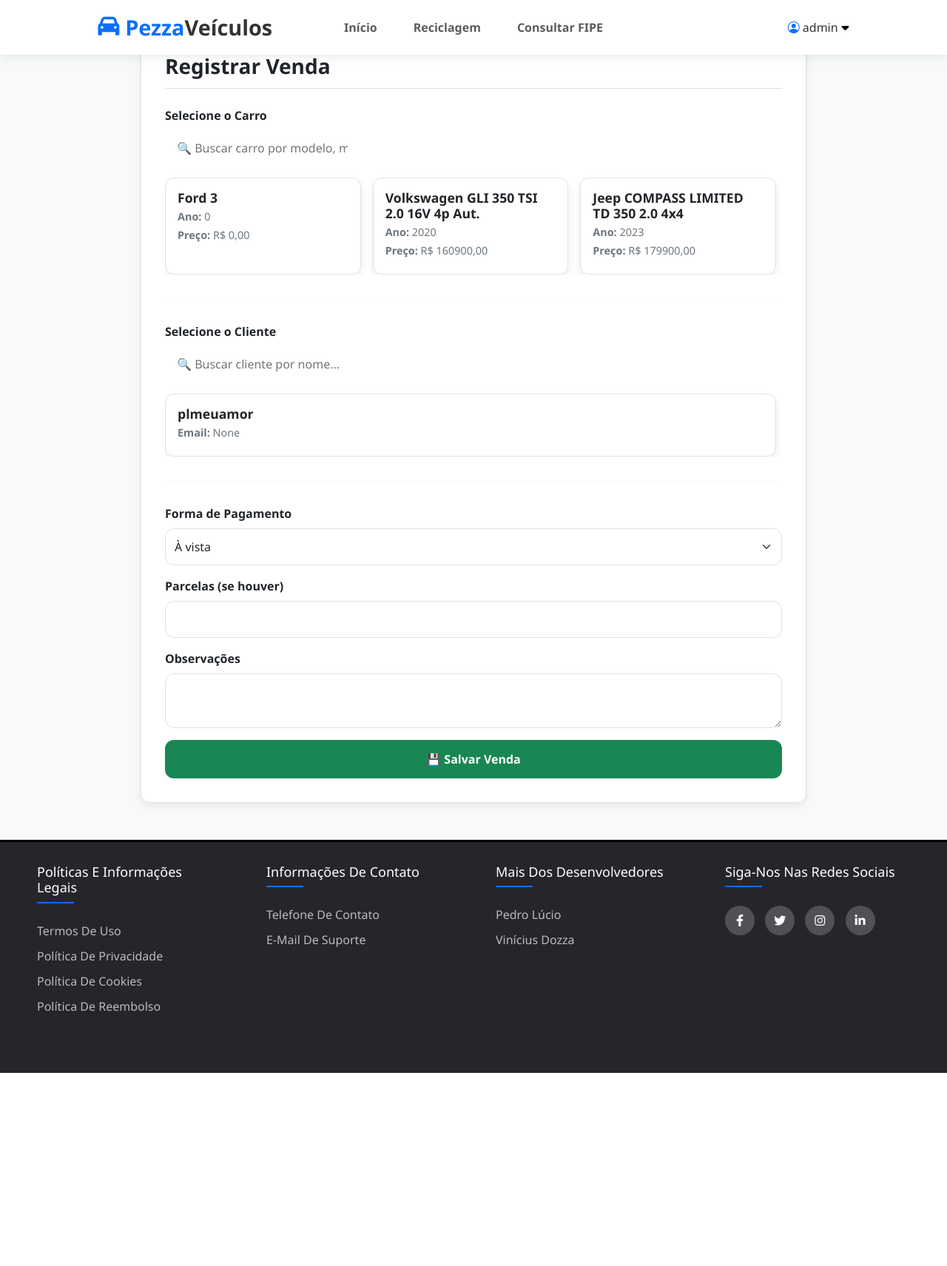
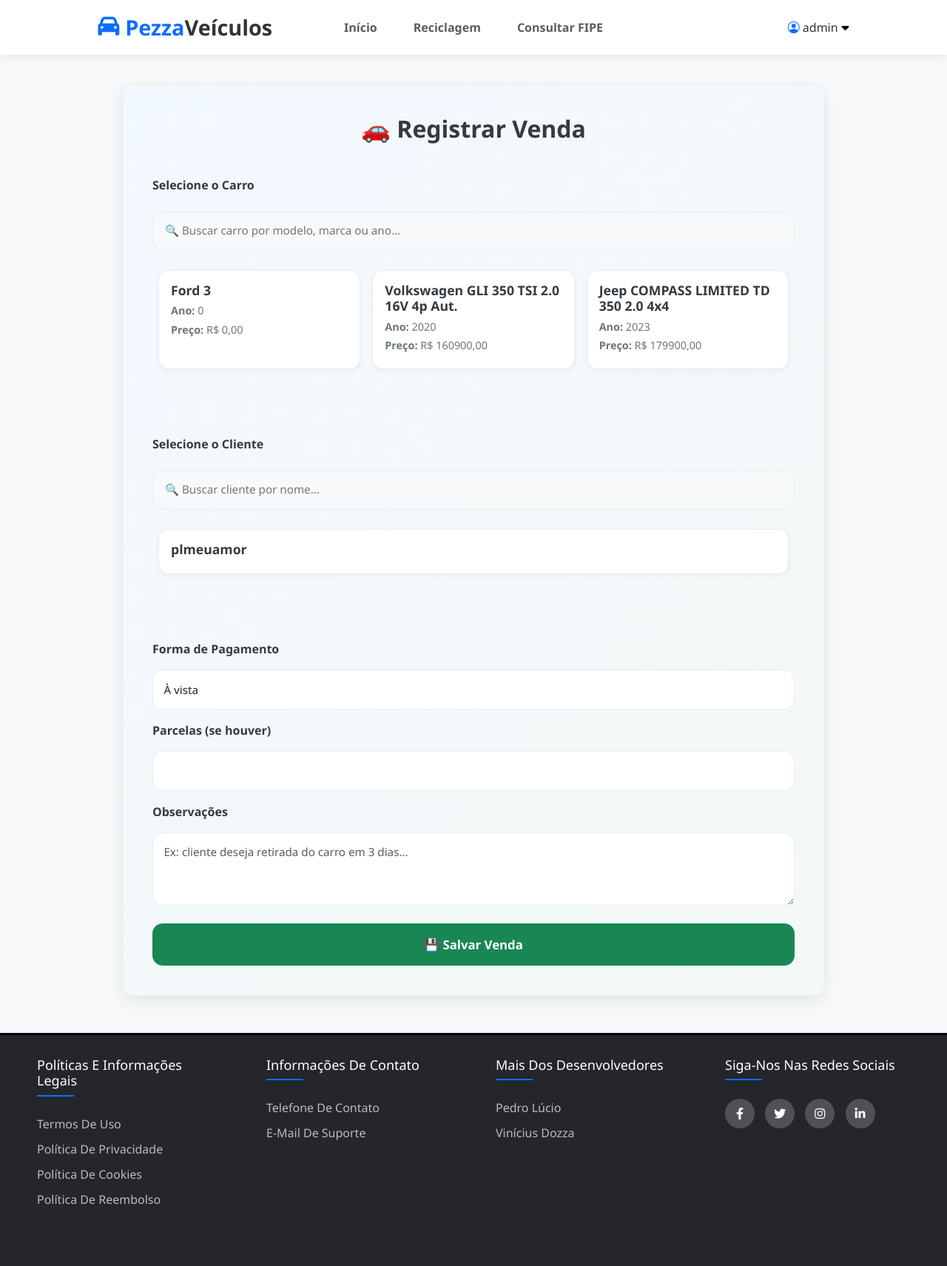
Before and after one commit to Pedro-Lucio/concessionaria, a Django app: page /salvar/ in a window 1280 px wide. Shown: the whole page at 74% size. Before the commit the page ends 1450 px from the top, so only its background shows below. Run offline with Django 5.2, Linux system fonts and the light colour scheme; a user stored in the database is signed in; data comes from the database, SQL or seed files in the repository; parts of the project's set-up code (start-up, migrations or seed data) failed here and were passed over.

Commit message:
Add files via upload

```diff
--- a/app/templates/paginasGerente/salvarVenda.html
+++ b/app/templates/paginasGerente/salvarVenda.html
@@ -2,190 +2,211 @@
 {% block content %}
 
 <style>
-  /* Variáveis de cores e estilos */
+  /* 🎨 Paleta moderna */
   :root {
-    --primary: #0d6efd;
-    --primary-dark: #0a58ca;
-    --primary-light: #e8f2ff;
-    --secondary: #6c757d;
-    --light: #f8f9fa;
-    --dark: #212529;
+    --primary: #007bff;
+    --primary-dark: #0056b3;
+    --primary-light: #e9f3ff;
     --success: #198754;
-    --success-light: #e9f7ef;
-    --warning: #ffc107;
+    --success-dark: #146c43;
     --danger: #dc3545;
-    --border: #dee2e6;
-    --radius: 12px;
-    --shadow: 0 4px 12px rgba(0, 0, 0, 0.08);
-    --transition: all 0.3s ease;
-    --max-width: 900px;
+    --gray-100: #f8f9fa;
+    --gray-200: #e9ecef;
+    --gray-600: #6c757d;
+    --gray-800: #343a40;
+    --radius: 14px;
+    --shadow: 0 8px 24px rgba(0, 0, 0, 0.08);
+    --transition: all 0.25s ease-in-out;
   }
 
   body {
-    font-family: 'Segoe UI', Tahoma, Geneva, Verdana, sans-serif;
-    background-color: var(--light);
-    margin: 0;
-    padding: 0;
+    background: var(--gray-100);
+    font-family: 'Inter', 'Segoe UI', sans-serif;
+    color: var(--gray-800);
   }
 
   .fin-card {
-    max-width: var(--max-width);
-    margin: 2.5rem auto;
-    padding: 2rem;
+    background: #fff;
+    max-width: 950px;
+    margin: 3rem auto;
+    padding: 2.5rem;
     border-radius: var(--radius);
-    background: #fff;
     box-shadow: var(--shadow);
-    border: 1px solid var(--border);
+    border: 1px solid var(--gray-200);
+    position: relative;
+    overflow: hidden;
   }
 
-  .fin-card h3 {
-    font-size: 1.75rem;
-    font-weight: 700;
-    color: var(--dark);
-    margin-bottom: 1.5rem;
-    border-bottom: 1px solid var(--border);
-    padding-bottom: 0.75rem;
+  .fin-card::before {
+    content: '';
+    position: absolute;
+    inset: 0;
+    background: linear-gradient(135deg, rgba(0,123,255,0.05), rgba(25,135,84,0.05));
+    z-index: 0;
   }
 
-  /* Formulário */
-  .form-label {
-    display: block;
-    font-weight: 600;
-    color: var(--dark);
-    margin-bottom: 0.5rem;
+  .fin-card > * {
+    position: relative;
+    z-index: 1;
   }
 
-  .form-control, .form-select, textarea {
-    width: 100%;
-    padding: 0.75rem;
-    border: 1px solid var(--border);
-    border-radius: var(--radius);
-    transition: var(--transition);
-    font-weight: 500;
-    margin-bottom: 1rem;
-    box-sizing: border-box;
+  h3 {
+    font-size: 2rem;
+    font-weight: 700;
+    color: var(--gray-800);
+    margin-bottom: 1.8rem;
+    text-align: center;
   }
 
-  .form-control:focus, .form-select:focus, textarea:focus {
-    border-color: var(--primary);
-    outline: none;
-    box-shadow: 0 0 0 3px rgba(13, 110, 253, 0.15);
+  /* 🧾 Formulário */
+  .form-label {
+    font-weight: 600;
+    color: var(--gray-800);
+    margin-top: 1rem;
   }
 
-  /* Search Box */
+  .form-control,
+  .form-select,
+  textarea {
+    width: 100%;
+    padding: 0.9rem;
+    border-radius: var(--radius);
+    border: 1px solid var(--gray-200);
+    margin-top: 0.5rem;
+    background: #fff;
+    transition: var(--transition);
+    font-size: 0.95rem;
+  }
+
+  .form-control:focus,
+  .form-select:focus,
+  textarea:focus {
+    border-color: var(--primary);
+    box-shadow: 0 0 0 3px rgba(0, 123, 255, 0.15);
+    outline: none;
+  }
+
+  /* 🔍 Barra de busca */
   .search-box {
     position: relative;
-    margin-bottom: 1rem;
+    margin: 1rem 0 1.2rem 0;
   }
 
   .search-box input {
-    padding: 0.75rem 2.5rem 0.75rem 1rem;
+    width: 100%;
+    padding: 0.85rem 1rem 0.85rem 1rem;
+    border-radius: var(--radius);
+    border: 1px solid var(--gray-200);
+    background: var(--gray-100);
+    font-size: 0.95rem;
+    transition: var(--transition);
   }
 
-  .search-box i {
-    position: absolute;
-    right: 1rem;
-    top: 50%;
-    transform: translateY(-50%);
-    color: var(--secondary);
+  .search-box input:focus {
+    background: #fff;
+    border-color: var(--primary);
   }
 
-  /* Cards Grid */
+  /* 🧱 Cards */
   .cards-grid {
     display: grid;
-    grid-template-columns: repeat(auto-fit, minmax(250px, 1fr));
+    grid-template-columns: repeat(auto-fit, minmax(260px, 1fr));
     gap: 1rem;
-    max-height: 350px;
+    max-height: 360px;
     overflow-y: auto;
-    padding-right: 0.5rem;
+    padding: 0.5rem;
   }
 
   .car-card, .cliente-card {
-    background: white;
-    border: 1px solid var(--border);
+    background: #fff;
     border-radius: var(--radius);
+    border: 1px solid var(--gray-200);
     padding: 1rem;
-    box-shadow: var(--shadow);
     cursor: pointer;
+    box-shadow: 0 2px 6px rgba(0, 0, 0, 0.05);
     transition: var(--transition);
+    position: relative;
   }
 
   .car-card:hover, .cliente-card:hover {
-    transform: translateY(-5px);
+    transform: translateY(-4px);
+    box-shadow: 0 6px 16px rgba(0, 0, 0, 0.08);
     border-color: var(--primary);
   }
 
   .car-card.selected, .cliente-card.selected {
     border: 2px solid var(--success);
-    background: var(--success-light);
+    background: linear-gradient(135deg, var(--success-light, #e9f7ef), #fff);
   }
 
   .car-card h4, .cliente-card h4 {
     font-size: 1.1rem;
     font-weight: 700;
-    color: var(--dark);
+    color: var(--gray-800);
+    margin-bottom: 0.4rem;
+  }
+
+  .car-card p, .cliente-card p {
+    color: var(--gray-600);
+    font-size: 0.9rem;
     margin-bottom: 0.25rem;
   }
 
-  .car-card p, .cliente-card p {
-    font-size: 0.9rem;
-    color: var(--secondary);
-    margin: 0.25rem 0;
-  }
-
-  /* Botão principal */
+  /* 💾 Botão principal */
   .btn-primary-custom {
-    display: block;
+    background: var(--success);
+    color: white;
+    border: none;
+    border-radius: var(--radius);
+    padding: 1rem;
     width: 100%;
-    padding: 0.875rem;
-    border-radius: var(--radius);
-    background: var(--success);
-    color: #fff;
-    border: none;
     font-weight: 700;
+    font-size: 1.05rem;
+    margin-top: 1.5rem;
     transition: var(--transition);
-    font-size: 1rem;
   }
 
   .btn-primary-custom:hover {
-    background: #157347;
+    background: var(--success-dark);
     transform: translateY(-2px);
-    box-shadow: 0 4px 8px rgba(25, 135, 84, 0.25);
+    box-shadow: 0 6px 12px rgba(25, 135, 84, 0.3);
   }
 
   hr {
     border: none;
-    border-top: 1px solid var(--border);
+    border-top: 1px solid var(--gray-200);
     margin: 2rem 0;
   }
 
-  /* Responsividade */
+  /* 📱 Responsivo */
   @media (max-width: 768px) {
     .fin-card {
       margin: 1.5rem;
-      padding: 1.5rem;
+      padding: 1.8rem;
     }
-
-    .cards-grid {
-      grid-template-columns: 1fr;
+    h3 {
+      font-size: 1.6rem;
     }
   }
 
   @media (max-width: 576px) {
     .fin-card {
-      margin: 1rem;
-      padding: 1.25rem;
+      padding: 1.4rem;
+    }
+    .cards-grid {
+      grid-template-columns: 1fr;
     }
   }
 </style>
 
+
 <div class="fin-card">
-  <h3>Registrar Venda</h3>
+  <h3>🚗 Registrar Venda</h3>
 
   <form method="post" id="venda-form">
     {% csrf_token %}
 
-    <!-- Escolha do Carro -->
+    <!-- Carros -->
     <label class="form-label">Selecione o Carro</label>
     <div class="search-box">
       <input type="text" id="carroSearch" placeholder="🔍 Buscar carro por modelo, marca ou ano...">
@@ -203,7 +224,7 @@
 
     <hr>
 
-    <!-- Escolha do Cliente -->
+    <!-- Clientes -->
     <label class="form-label">Selecione o Cliente</label>
     <div class="search-box">
       <input type="text" id="clienteSearch" placeholder="🔍 Buscar cliente por nome...">
@@ -212,7 +233,6 @@
       {% for cliente in clientes %}
         <div class="cliente-card" data-id="{{ cliente.id }}" data-text="{{ cliente.nome }}">
           <h4>{{ cliente.nome }}</h4>
-          <p><strong>Email:</strong> {{ cliente.email }}</p>
         </div>
       {% endfor %}
     </div>
@@ -220,7 +240,7 @@
 
     <hr>
 
-    <!-- Detalhes da Venda -->
+    <!-- Venda -->
     <label class="form-label">Forma de Pagamento</label>
     <select name="forma_pagamento" class="form-select" required>
       <option value="À vista">À vista</option>
@@ -233,27 +253,26 @@
     <input type="number" name="parcelas" class="form-control" min="1">
 
     <label class="form-label">Observações</label>
-    <textarea name="observacoes" class="form-control"></textarea>
+    <textarea name="observacoes" class="form-control" rows="3" placeholder="Ex: cliente deseja retirada do carro em 3 dias..."></textarea>
 
     <button type="submit" class="btn-primary-custom">💾 Salvar Venda</button>
   </form>
 </div>
 
 <script>
-  // Filtro de busca dinâmica
+  // 🔍 Busca dinâmica
   function enableSearch(inputId, listId, cardClass) {
     document.getElementById(inputId).addEventListener("input", function() {
       let filter = this.value.toLowerCase();
       document.querySelectorAll(`#${listId} .${cardClass}`).forEach(card => {
-        let text = card.dataset.text.toLowerCase();
-        card.style.display = text.includes(filter) ? "" : "none";
+        card.style.display = card.dataset.text.toLowerCase().includes(filter) ? "" : "none";
       });
     });
   }
   enableSearch("carroSearch", "carroList", "car-card");
   enableSearch("clienteSearch", "clienteList", "cliente-card");
 
-  // Seleção de carro/cliente
+  // ✅ Seleção de item
   function enableSelection(listId, cardClass, inputId) {
     document.querySelectorAll(`#${listId} .${cardClass}`).forEach(card => {
       card.addEventListener("click", function() {
--- a/app/views.py
+++ b/app/views.py
@@ -28,6 +28,7 @@ import locale
 locale.setlocale(locale.LC_TIME, 'pt_BR.utf8')
 
 from django.http import JsonResponse
+from django.db.models import Q
 
 
 
@@ -491,7 +492,7 @@ class AssistenteView(View):
         return predefinidas.get(campo, ["Tanto faz"])
 
     def _achar_mais_proximo(self, respostas):
-        carros = Carro.objects.all()
+        carros = Carro.objects.filter(ativo=True)
         melhor_match = None
         melhor_pontuacao = -1
 
@@ -539,7 +540,7 @@ class AssistenteView(View):
             return {
                 "nome": f"{melhor_match.marca} {melhor_match.modelo} {melhor_match.ano}",
                 "valor": f"R$ {melhor_match.valor}",
-                "url": f"/carros/{melhor_match.id}/",
+                "url": f"/detalhes/{melhor_match.id}/",
                 "pontos": melhor_pontuacao
             }
         return None
@@ -847,6 +848,7 @@ def listas_overview(request):
 
 
 # Registrar venda
+from django.contrib import messages
 @login_required
 @user_passes_test(is_funcionario)
 def salvar_venda(request):
@@ -855,6 +857,11 @@ def salvar_venda(request):
     if request.method == "POST":
         carro_id = request.POST.get("carro")
         cliente_id = request.POST.get("cliente")
+
+        # 🚨 Validação antes de tentar acessar o banco
+        if not carro_id or not cliente_id:
+            messages.error(request, "⚠️ Você deve selecionar um carro e um cliente antes de salvar a venda.")
+            return redirect("salvar_venda")  # redireciona de volta ao formulário
 
         carro = get_object_or_404(Carro, pk=carro_id, ativo=True)
         cliente = get_object_or_404(Usuario, pk=cliente_id, ocupacao="cliente")
@@ -877,8 +884,8 @@ def salvar_venda(request):
         if usuario.ocupacao in "gerente, funcionario":
             carro.ativo = False
             carro.save()
-            SolicitacaoVenda.objects.create(venda=venda)
 
+        messages.success(request, "✅ Venda registrada com sucesso!")
         return redirect("index")
 
     carros = Carro.objects.filter(ativo=True)
```
